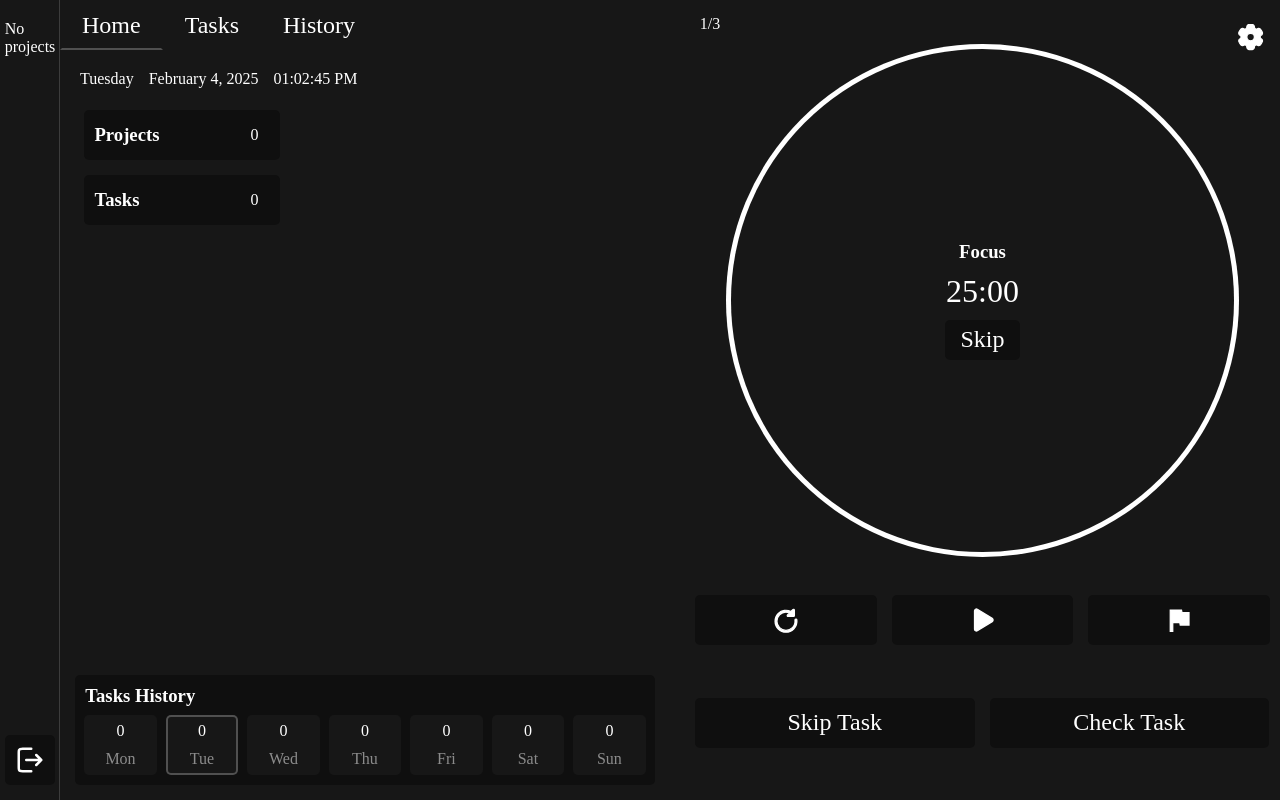
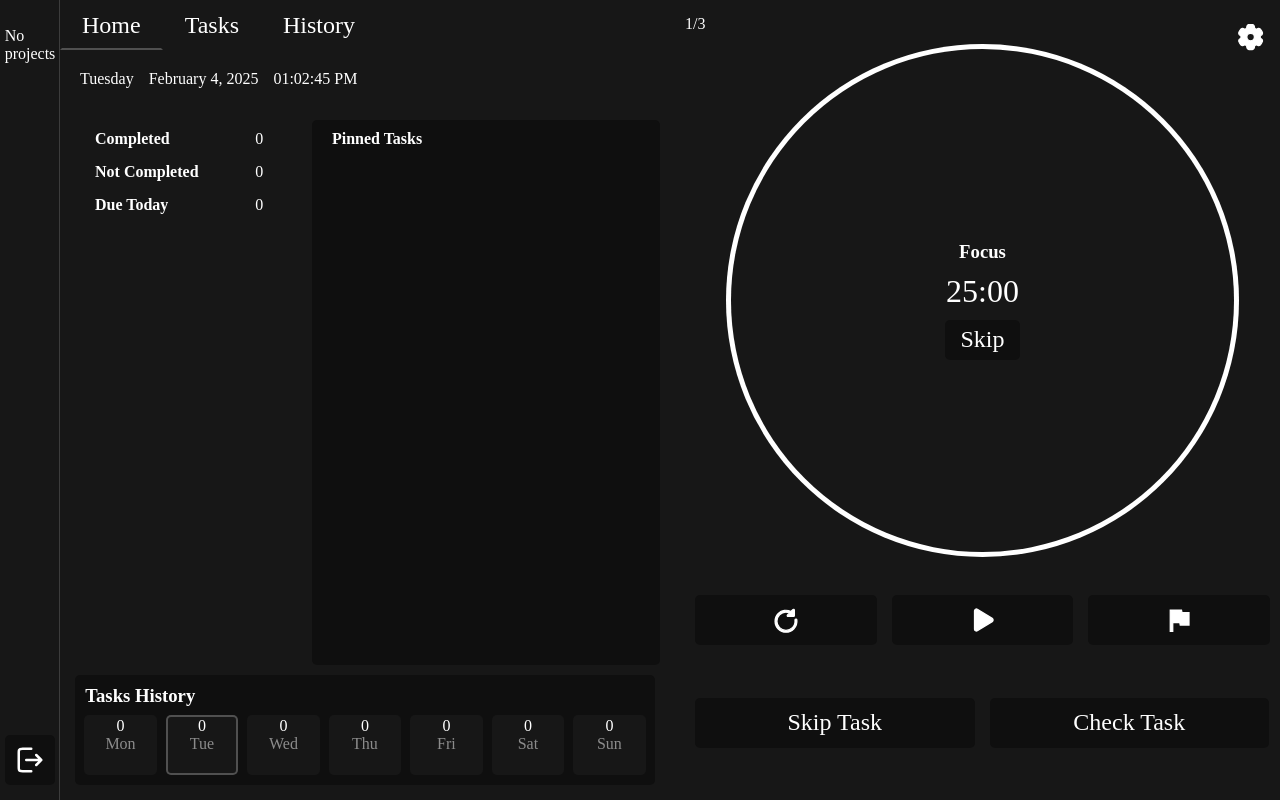
Before and after one commit to Stefan0712/get-it-done, a React (Create React App) app: page / in a window 1280 px wide. Built offline with nearby package versions, Linux system fonts and the light colour scheme; a web font is replaced by a local one.

Commit message:
Fixed some sizing issues in home page, added a section with pinned tasks inside home page, changed summaries to show only completed, not completed, and due today tasks

```diff
--- a/src/components/MainPanel/Home/Home.js
+++ b/src/components/MainPanel/Home/Home.js
@@ -8,10 +8,13 @@ import Habbit from './Habbit';
 
 const Home = () => {
 
-    const projects = useSelector((state)=>state.projects)
+    const projects = useSelector((state)=>state.projects);
+    const tasks = useSelector((state)=>state.tasks.tasks);
+    const pinnedTasks = useSelector((state)=>state.tasks.tasks.filter(item=>item.isPinned))
 
     const [currentTime, setCurrentTime] = useState(new Date());
-    const [date, setDate] = useState(new Date());
+    const date = new Date();
+    const todayDate = date.toISOString().split("T")[0];
 
     useEffect(() => {
         const interval = setInterval(() => {
@@ -42,12 +45,27 @@ const Home = () => {
             <div className={styles.middle}>
                 <div className={styles.summaries}>
                     <div className={styles.summary}>
-                        <h3>Projects</h3>
-                        <p>{projects?.length}</p>
+                        <h4>Completed</h4>
+                        <p>{tasks.filter(item=>item.isCompleted).length}</p>
                     </div>
                     <div className={styles.summary}>
-                        <h3>Tasks</h3>
-                        <p>{getTotalNoOfTasks()}</p>
+                        <h4>Not Completed</h4>
+                        <p>{tasks.filter(item=>!item.isCompleted).length}</p>
+                    </div>
+                    <div className={styles.summary}>
+                        <h4>Due Today</h4>
+                        <p>{tasks.filter(item=>item.dueDate === todayDate).length}</p>
+                    </div>
+                </div>
+                <div className={styles.pinned}>
+                    <h4>Pinned Tasks</h4>
+                    <div className={styles['pinned-tasks-container']}>
+                        {pinnedTasks && pinnedTasks.length > 0 ? pinnedTasks.map((task, index)=>(
+                            <div className={styles['home-task']}>
+                                <p className={styles['task-title']}>{task.title}</p>
+                                {task.dueDate ? <p className={styles['task-dueDate']}>{task.dueDate}</p> : <p className={styles['task-dueDate']}>Not Set</p>}
+                            </div>
+                        )) : null}
                     </div>
                 </div>
 
--- a/src/components/MainPanel/Home/Home.module.css
+++ b/src/components/MainPanel/Home/Home.module.css
@@ -6,6 +6,7 @@
     width: 100%;
     height: calc(100vh - 70px);
     min-height: 100%;
+    gap: 10px;
 }
 .top{
     width: 100%;
@@ -17,7 +18,9 @@
 .middle{
     display: flex;
     align-items: center;
-    gap: 20px;
+    gap: 10px;
+    padding: 0 10px;
+    flex-grow: 1;
 }
 .summaries{
     width: 40%;
@@ -26,17 +29,19 @@
     flex-direction: column;
     align-items: center;
     gap: 15px;
+    padding: 10px 0;
+    border-radius: 5px;
 }
+
 .summary{
-    width: 80%;
-    height: 50px;
-    background-color: #0F0F0F;
+    width: 100%;
     display: flex;
+    height: fit-content;
     align-items: center;
     justify-content: center;
     border-radius: 5px;
 }
-.summary h3{
+.summary h4{
     width: calc(100% - 50px);
     display: flex;
     align-items: center;
@@ -83,3 +88,44 @@
 .selected-day{
     border: 2px solid rgba(211, 211, 211, 0.3);
 }
+
+
+/* pinned tasks */
+.pinned{
+    width: 60%;
+    height: 100%;
+    display: flex;
+    flex-direction: column;
+    gap: 10px;
+    background-color: #0F0F0F;
+    padding: 10px 5px;
+    border-radius: 5px;
+}
+.pinnted-tasks-container{
+    height: 100%;
+    width: 100%;
+    display: flex;
+    flex-direction: column;
+    gap: 10px;
+}
+.home-task{
+    width: 100%;
+    height: 50px;
+    display: flex;
+    flex-direction: column;
+    justify-content: center;
+    background-color: #171717;
+    border-radius: 5px;
+    padding: 0 15px;
+}
+.home-task .task-title{
+    width: 100%;
+    justify-content: start;
+    height: fit-content;
+}
+.home-task .task-dueDate{
+    width: 100%;
+    opacity: 0.5;
+    justify-content: start;
+    height: fit-content;
+}
--- a/src/components/MainPanel/Tasks/Task/Task.js
+++ b/src/components/MainPanel/Tasks/Task/Task.js
@@ -16,7 +16,6 @@ const Task = ({data, isSelected, selectTask}) => {
         selectTask(data.id);
         dispatch(setSelectedTask(data.id))
     }
-    console.log(isSelected, isSelected)
     return (
         <div className={`${styles.task} ${isSelected && selectedTask === data.id ? styles.selected : ''}`} onClick={handleSelectTask}>
             <h4>{data.title}</h4>
--- a/src/components/SideMenu/Workboard/Workboard.module.css
+++ b/src/components/SideMenu/Workboard/Workboard.module.css
@@ -17,7 +17,7 @@
 h4{
     margin-left: 15px;
 }
-p{
+.workboard p{
     width: 50px;
     min-width: 50px;
     height: 50px;
```
